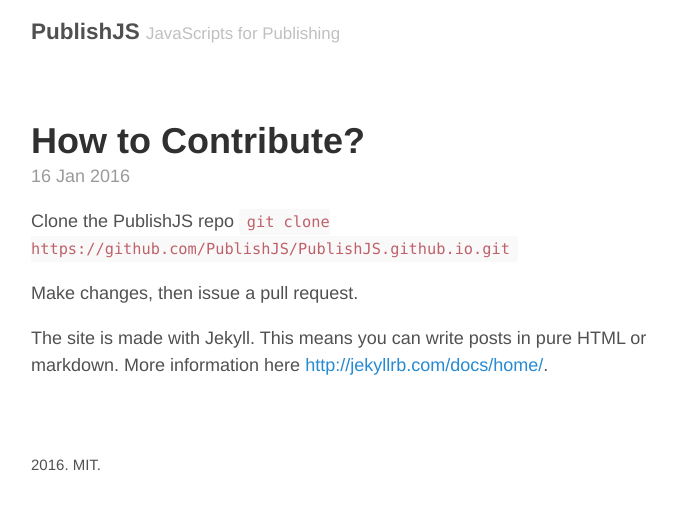
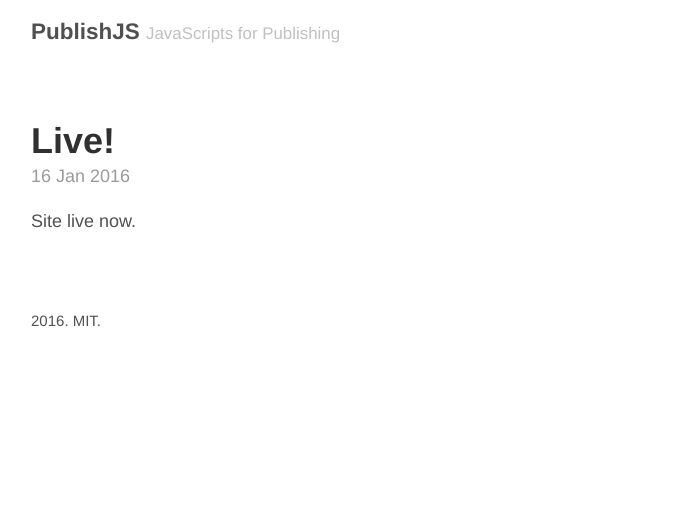
Before and after one commit to PublishJS/PublishJS.github.io, a Jekyll site: the page built from _posts/2016-01-16-Contributing_to_PublishJS.md, in a window 1280 px wide. Shown: the top 510 px of the page, without its empty margins (294-969 px from the left). Built offline with Jekyll 4.4.1, drawn with Linux system fonts in a browser that asks for light colours.

````diff
--- a/_posts/2016-01-16-Contributing_to_PublishJS.md
+++ b/_posts/2016-01-16-Contributing_to_PublishJS.md
@@ -1,12 +1,7 @@
 ---
 layout: post
-title: How to Contribute?
+title: Live!
 tags: [about]
 ---
 
-Clone the PublishJS repo
-```git clone https://github.com/PublishJS/PublishJS.github.io.git```
-
-Make changes, then issue a pull request.
-
-The site is made with Jekyll. This means you can write posts in pure HTML or markdown. More information here [http://jekyllrb.com/docs/home/](http://jekyllrb.com/docs/home/).
+Site live now.
````
Also changed, not shown: projects/sweet-justice.md (+1 -1 lines).
